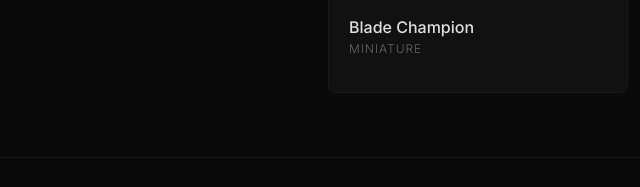
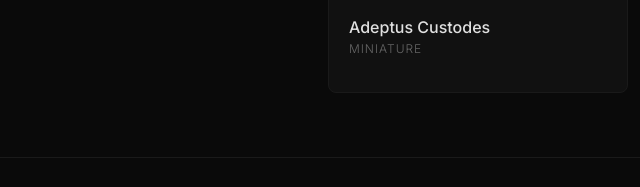
Before and after one commit to jojotmz/jojotmz.github.io, a plain HTML site: page index.html in a window 1280 px wide. Shown: the part 581-768 px from the top of the page, 0-640 px from the left. Drawn offline with Linux system fonts and the light colour scheme.

Commit message:
Blade Champion to Adeptus Custodes

```diff
--- a/index.html
+++ b/index.html
@@ -41,13 +41,13 @@
 
         <article class="product-card" data-category="miniature">
             <div class="product-image">
-                <img src="images/blade_champion_front.jpg" alt="Blade Champion — Front View" class="active">
-                <img src="images/blade_champion_back.jpg" alt="Blade Champion — Back View">
+                <img src="images/blade_champion_front.jpg" alt="Adeptus Custodes — Front View" class="active">
+                <img src="images/blade_champion_back.jpg" alt="Adeptus Custodes — Back View">
                 <button class="img-prev" aria-label="Previous image">&lsaquo;</button>
                 <button class="img-next" aria-label="Next image">&rsaquo;</button>
             </div>
             <div class="product-info">
-                <h2>Blade Champion</h2>
+                <h2>Adeptus Custodes</h2>
                 <p class="product-category">Miniature</p>
             </div>
         </article>
```
